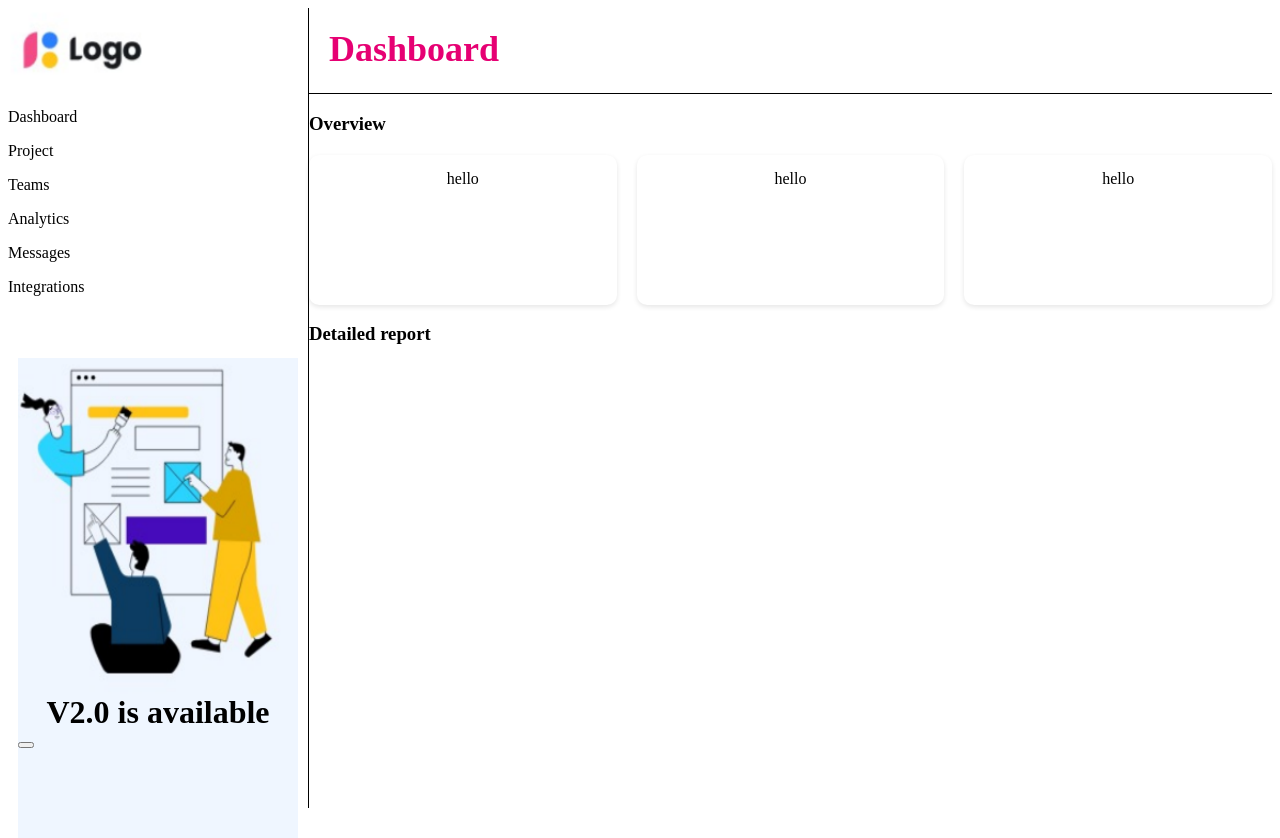
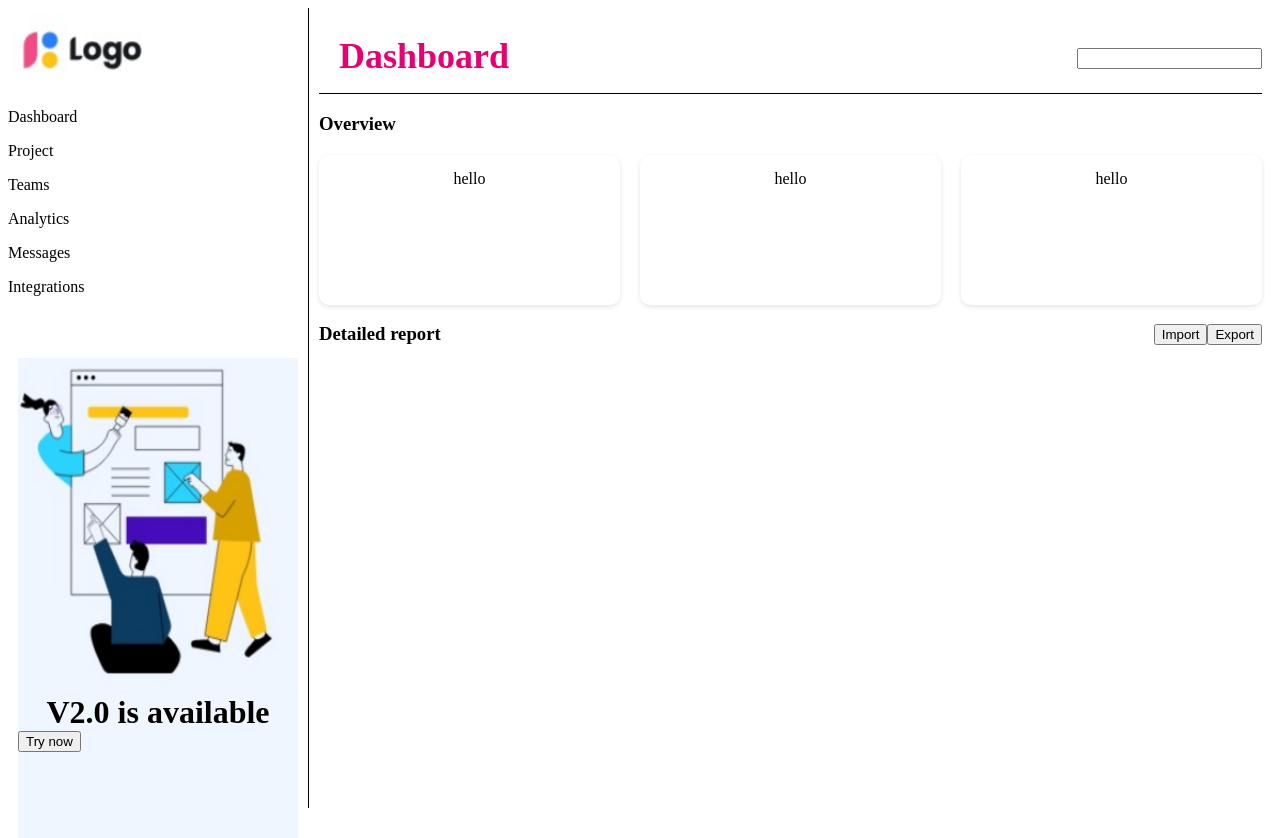
Before and after one commit to GiaBao-22682891/PhatTrienGiaoDienUngDung_TH07, a React (Vite) app in the folder bao22682891/: page / in a window 1280 px wide. Built offline with nearby package versions, Linux system fonts and the light colour scheme.

Commit message:
Updated Layout + CSS + MinhChung

```diff
--- a/bao22682891/src/Page/Dashboard.css
+++ b/bao22682891/src/Page/Dashboard.css
@@ -46,7 +46,7 @@
 
 .dashboard_content {
     flex: 1; /*fill the rest*/
-    margin: 0;
+    margin: 10px;
     padding: 0;
 }
 
@@ -56,9 +56,9 @@
     color: #e60073;
     height: 75px;
     border-bottom: 1px ridge black;
-
+    display: flex;
     align-items: center;   /* Centers text vertically */
-    justify-content: center; /* Centers text horizontally */
+    justify-content: space-between; /* Centers text horizontally */
 }
 
 .title h2 {
@@ -81,3 +81,9 @@
     box-shadow: 0 2px 5px rgba(0, 0, 0, 0.1);
     text-align: center;
   }
+
+.detail_report {
+    display: flex;
+    align-items: center;
+    justify-content: space-between;
+}
--- a/bao22682891/src/Page/Dashboard.jsx
+++ b/bao22682891/src/Page/Dashboard.jsx
@@ -31,7 +31,7 @@ export default function Dashboard() {
                 <div>
                     <h1>V2.0 is available</h1>
                     <button>
-
+                        Try now
                     </button>
                 </div>
             </div>
@@ -40,6 +40,9 @@ export default function Dashboard() {
         <div className='dashboard_content'>
             <div className='title'>
                 <h2>Dashboard</h2>
+                <div>
+                    <input type="text" />
+                </div>
             </div>
             <h3>
                 Overview
@@ -55,9 +58,19 @@ export default function Dashboard() {
                     hello
                 </div>
             </div>
-            <h3>
-                Detailed report
-            </h3>
+            <div className='detail_report'>
+                <h3>
+                    Detailed report
+                </h3>
+                <div>
+                    <button>
+                        Import
+                    </button>
+                    <button>
+                        Export
+                    </button>
+                </div>
+            </div>
         </div>
 
       </div>
```
Also changed, not shown: bao22682891/MinhChung/3.png (added).
